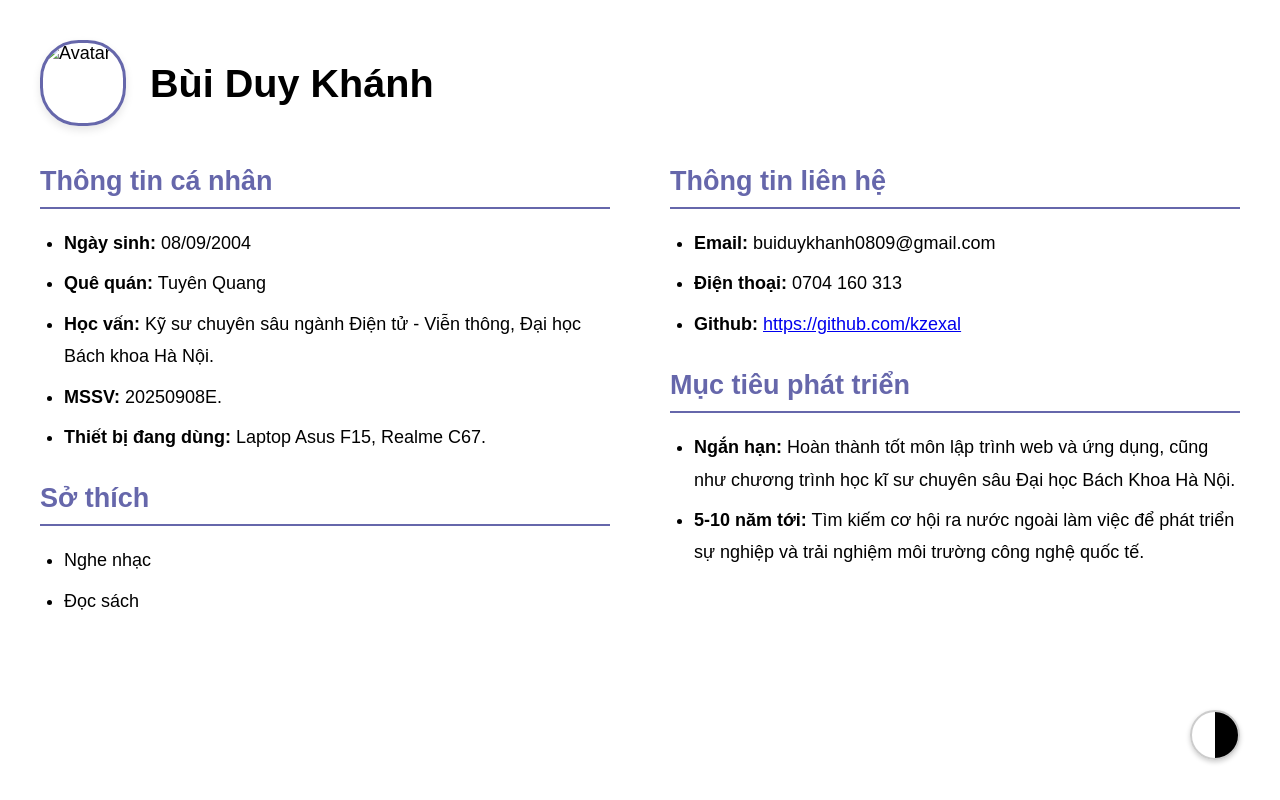
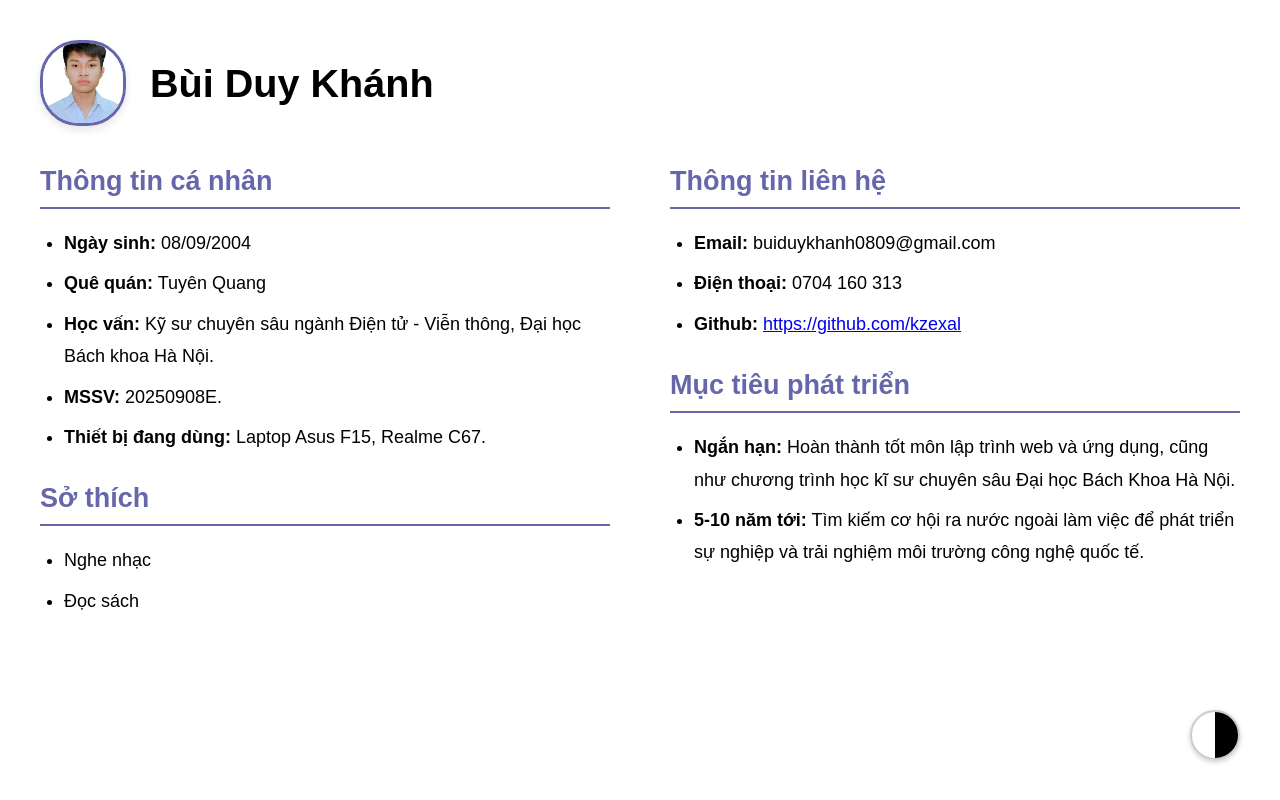
Before and after one commit to kzexal/ET4711, a plain HTML site: page index.html in a window 1280 px wide. Drawn offline with Linux system fonts and the light colour scheme; the site is published under a folder, as on GitHub Pages, so addresses that start at the root find nothing.

Commit message:
Update index.html

```diff
--- a/index.html
+++ b/index.html
@@ -13,7 +13,7 @@
         <header class="header">
             <div class="profile-info">
                 <div class="avatar-container">
-                    <img src="/ảnh/avt.jpg" alt="Avatar" class="avatar">
+                    <img src="./ảnh/avt.jpg" alt="Avatar" class="avatar">
                 </div>
                 <h2 class="name">Bùi Duy Khánh</h2>
             </div>
```
